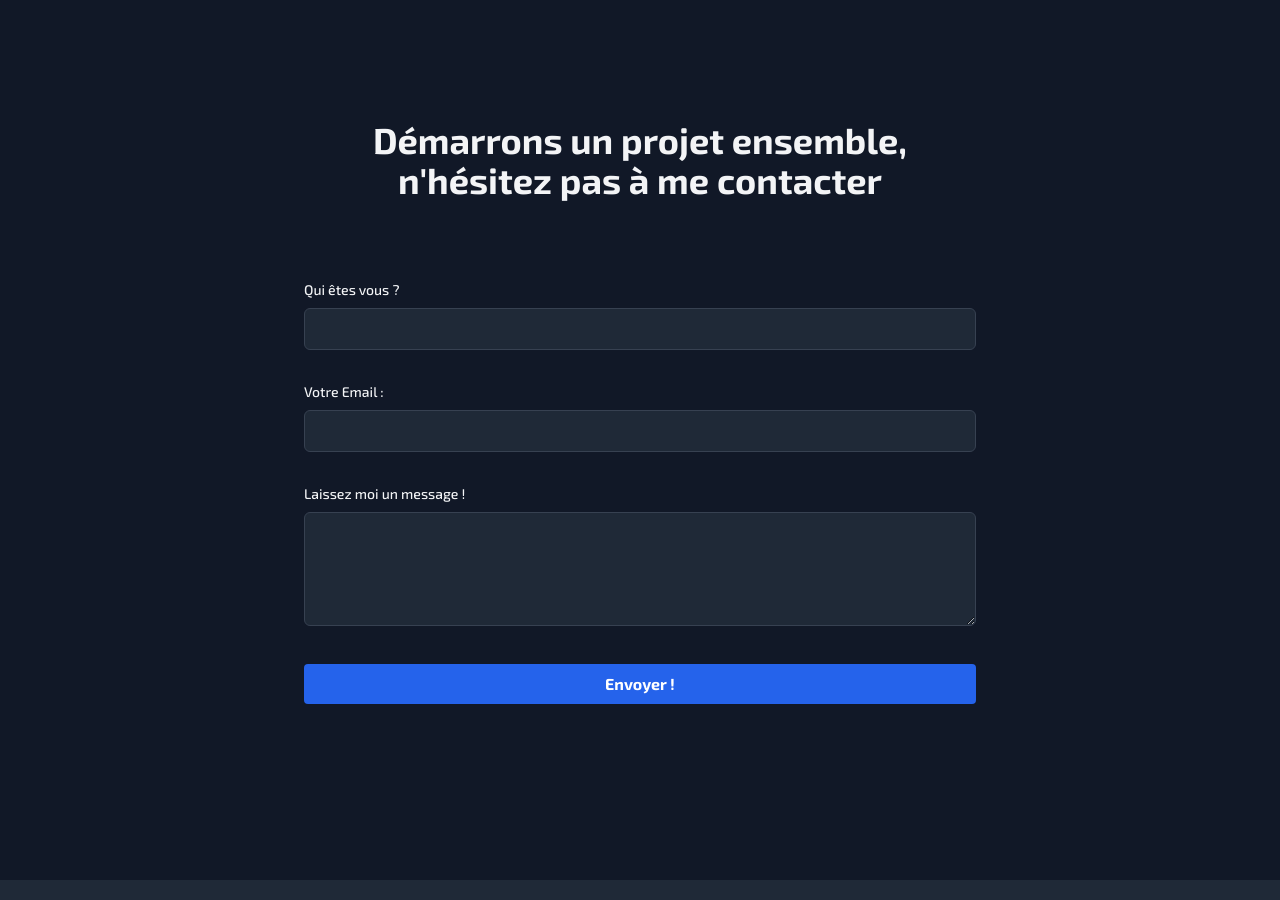
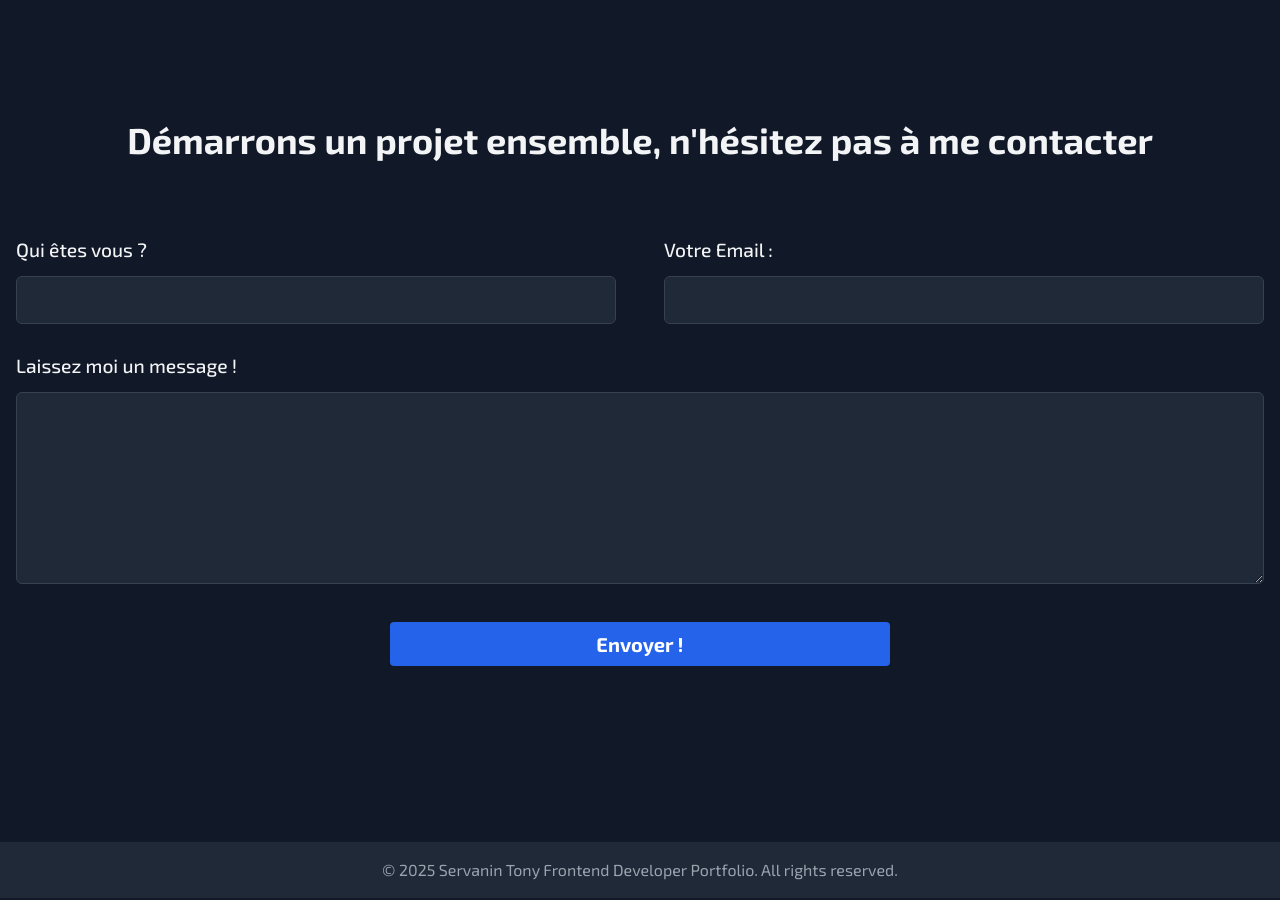
Before and after one commit to Tonysoossa/portfolio, a Next.js app: page / in a window 1280 px wide. Shown: the part 4920-5820 px from the top of the page. Built offline with nearby package versions, Linux system fonts and the light colour scheme.

Commit message:
resizing the form

```diff
--- a/components/Contact.tsx
+++ b/components/Contact.tsx
@@ -52,13 +52,15 @@ export default function Contact() {
   };
 
   return (
-    <div className="max-w-2xl mx-auto relative">
-      <h1 className="text-4xl font-bold mt-14 mb-20 text-center">
+    <div className="relative">
+      <h1 className="text-4xl font-bold mt-14 mb-20 flex text-center justify-center">
         {translations.contact.title}
       </h1>
-      <form onSubmit={handleSubmit} className="space-y-8">
-        <div>
-          <label htmlFor="name" className="block text-sm font-medium mb-2">
+
+      <form onSubmit={handleSubmit} className="space-y-8 flex flex-col text-xl">
+        <div className="flex flex-row gap-12 justify-center w-full">
+          <div className="w-full">
+            <label htmlFor="name" className="block lg:text-[1.2rem] text-sm font-medium mb-4">
               {translations.contact.name}
             </label>
             <input
@@ -68,11 +70,11 @@ export default function Contact() {
               value={formData.name}
               onChange={handleChange}
               required
-            className="w-full px-3 py-2 bg-gray-800 border border-gray-700 rounded-md focus:outline-none focus:ring-2 focus:ring-blue-500"
+              className="w-full h-12 px-3 py-2 bg-gray-800 border border-gray-700 rounded-md focus:outline-none focus:ring-2 focus:ring-blue-500"
             />
           </div>
-        <div>
-          <label htmlFor="email" className="block text-sm font-medium mb-2">
+          <div className="w-full">
+            <label htmlFor="email" className="block lg:text-[1.2rem] text-sm font-medium mb-4">
               {translations.contact.mail}
             </label>
             <input
@@ -82,11 +84,13 @@ export default function Contact() {
               value={formData.email}
               onChange={handleChange}
               required
-            className="w-full px-3 py-2 bg-gray-800 border border-gray-700 rounded-md focus:outline-none focus:ring-2 focus:ring-blue-500"
+              className="w-full h-12 px-3 py-2 bg-gray-800 border border-gray-700 rounded-md focus:outline-none focus:ring-2 focus:ring-blue-500"
             />
           </div>
+        </div>
+
         <div>
-          <label htmlFor="message" className="block text-sm font-medium mb-2">
+          <label htmlFor="message" className="block lg:text-[1.2rem] text-sm font-medium mb-4">
             {translations.contact.message}
           </label>
           <textarea
@@ -96,12 +100,13 @@ export default function Contact() {
             onChange={handleChange}
             required
             rows={4}
-            className="w-full px-3 py-2 bg-gray-800 border border-gray-700 rounded-md focus:outline-none focus:ring-2 focus:ring-blue-500"
+            className="w-full h-48 px-3 py-2 bg-gray-800 border border-gray-700 rounded-md focus:outline-none focus:ring-2 focus:ring-blue-500"
           ></textarea>
         </div>
+
         <button
           type="submit"
-          className="w-full bg-blue-600 hover:bg-blue-500 text-white font-bold py-2 px-4 rounded transition-colors"
+          className="w-2/5 mx-auto bg-blue-600 hover:bg-blue-500 text-white font-bold py-2 px-4 rounded transition-colors"
         >
           {translations.contact.submit}
         </button>
```
Lines whose indentation alone changed are shown as unchanged.
